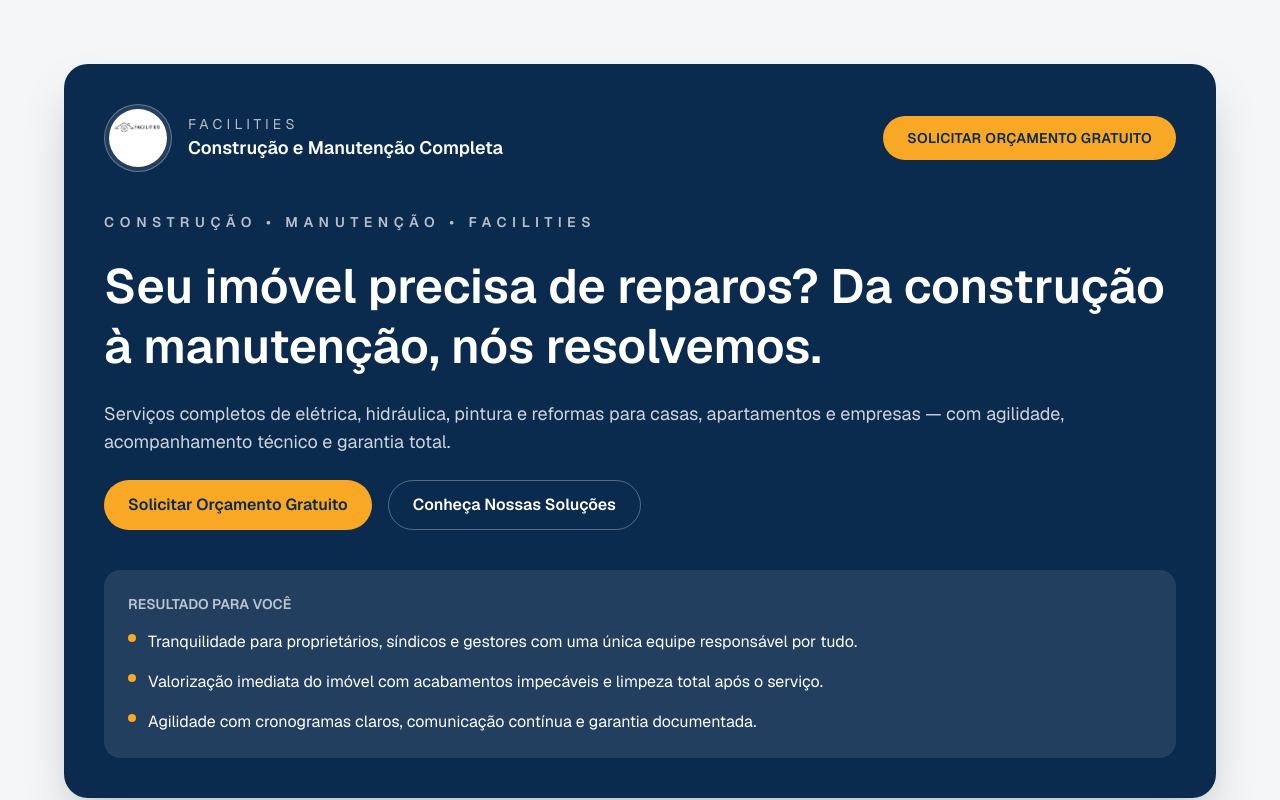
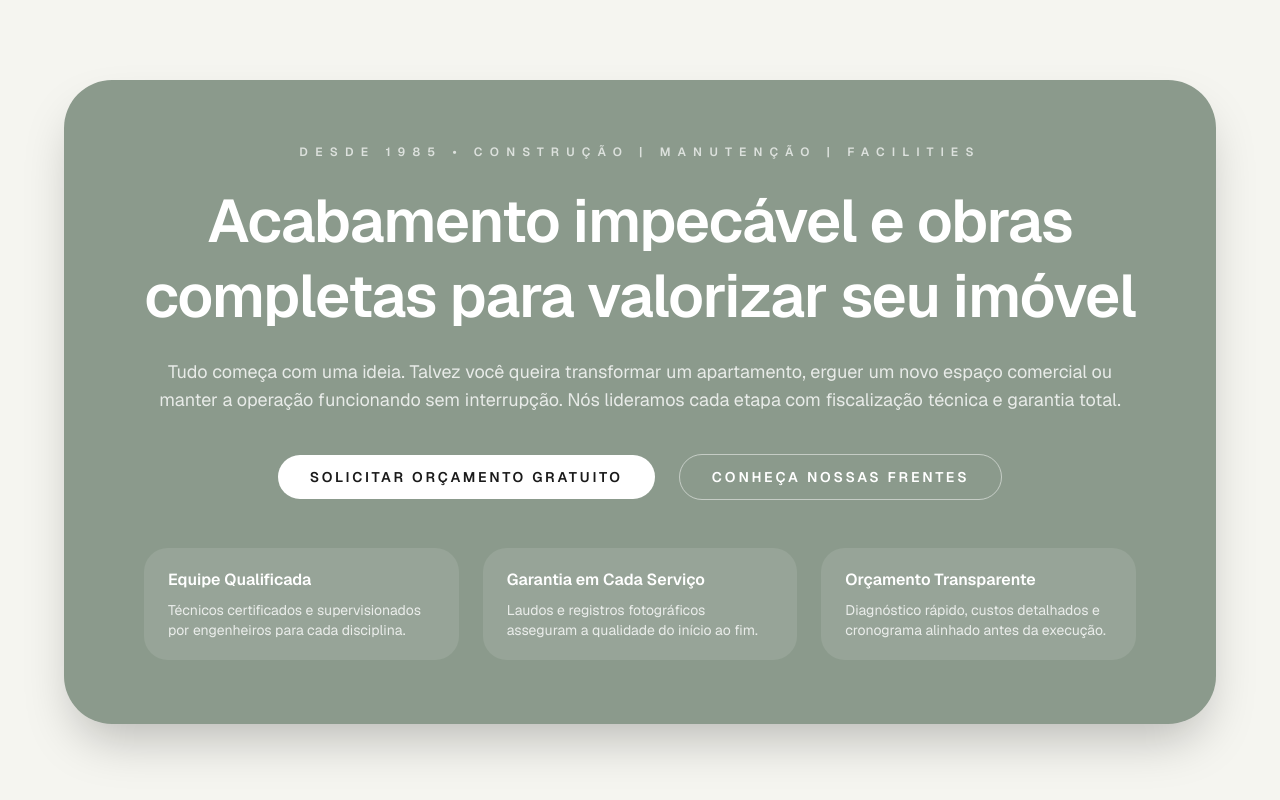
Before and after one commit to euBrunoMelo/Facilities, a Next.js app in the folder facilities-site/: page / in a window 1280 px wide. Shown: the top 800 px of the page. Built offline with nearby package versions, Linux system fonts and the light colour scheme.

Commit message:
Reformulei os estilos e o conteúdo da página inicial; atualize o esquema de cores, as descrições dos serviços e os estilos dos botões para melhorar a experiência do usuário.

```diff
--- a/facilities-site/src/app/globals.css
+++ b/facilities-site/src/app/globals.css
@@ -1,15 +1,15 @@
 @import "tailwindcss";
 
 :root {
-  --primary: #0a2a4e;
-  --accent: #f9a825;
-  --surface: #ffffff;
-  --surface-alt: #f4f6f8;
-  --text: #333333;
+  --primary: #8b9a8c;
+  --secondary: #f5f5f0;
+  --accent: #1a1a1a;
+  --neutral: #ffffff;
+  --text: #1a1a1a;
 }
 
 @theme inline {
-  --color-background: var(--surface);
+  --color-background: var(--secondary);
   --color-foreground: var(--text);
   --font-sans: var(--font-geist-sans);
   --font-mono: var(--font-geist-mono);
@@ -18,19 +18,23 @@
 body {
   font-family: var(--font-geist-sans), system-ui, -apple-system, BlinkMacSystemFont,
     "Segoe UI", sans-serif;
-  background-color: var(--surface-alt);
+  background-color: var(--secondary);
   color: var(--text);
 }
 
 ::selection {
-  background-color: color-mix(in srgb, var(--primary) 70%, white);
+  background-color: color-mix(in srgb, var(--accent) 80%, white);
   color: white;
 }
 
 .section {
-  @apply w-full px-4 py-16 sm:px-6 lg:px-8;
+  @apply w-full px-6 py-20 sm:px-10 lg:px-16;
 }
 
 .container {
-  @apply mx-auto max-w-6xl;
+  @apply mx-auto w-full max-w-6xl;
 }
+
+.pill-button {
+  @apply inline-flex items-center justify-center rounded-full px-8 py-3 text-sm font-semibold uppercase tracking-[0.2em] transition duration-300 ease-in-out;
+}
--- a/facilities-site/src/app/page.tsx
+++ b/facilities-site/src/app/page.tsx
@@ -18,30 +18,26 @@ const trustHighlights = [
   },
 ];
 
-const serviceCategories = [
+const serviceCards = [
   {
-    title: "Manutenção Residencial",
-    items: [
-      "Elétrica e hidráulica completa",
-      "Pequenos reparos e marcenaria",
-      "Pintura e renovação de ambientes",
-    ],
+    title: "Residenciais sob medida",
+    description:
+      "Tudo começa com uma ideia. Talvez você queira transformar um ambiente residencial completo em algo novo.",
   },
   {
-    title: "Reformas e Construção",
-    items: [
-      "Cozinhas e banheiros sob medida",
-      "Pisos, revestimentos e alvenaria",
-      "Projetos estruturais com acompanhamento",
-    ],
+    title: "Reformas estruturais",
+    description:
+      "Talvez você esteja pronto para ampliar um negócio. Nós conduzimos obras integrais com cronograma seguro.",
   },
   {
-    title: "Serviços Comerciais",
-    items: [
-      "Contratos de facilities",
-      "Manutenção preventiva e corretiva",
-      "Adequação de lojas e escritórios",
-    ],
+    title: "Projetos corporativos",
+    description:
+      "Ou talvez precise preparar lojas e escritórios para funcionar sem interrupções. Fazemos isso do piso ao forro.",
+  },
+  {
+    title: "Facilities contínuo",
+    description:
+      "Para quem busca manutenção preventiva e corretiva em ciclos, cuidamos de cada detalhe com equipe fixa.",
   },
 ];
 
@@ -67,6 +63,8 @@ const testimonials = [
 ];
 
 const CTA_LABEL = "Solicitar Orçamento Gratuito";
+const WHATSAPP_LINK =
+  "https://wa.me/5562994149502?text=Ol%C3%A1%2C%20quero%20solicitar%20um%20or%C3%A7amento%20gratuito.";
 
 const mediaItems = [
   {
@@ -89,92 +87,51 @@ const mediaItems = [
 
 export default function Home() {
   return (
-    <div className="bg-[#F4F6F8] text-[#333333]">
+    <div className="bg-[#F5F5F0] text-[#1A1A1A]">
       <main className="flex min-h-screen flex-col gap-12 pb-20">
-        <header className="section pb-0 pt-8">
+        <header className="section pb-0">
           <div className="container">
-            <div className="rounded-3xl bg-[#0A2A4E] p-10 text-white shadow-2xl">
-              <div className="flex flex-col gap-6 lg:flex-row lg:items-center lg:justify-between">
-                <div className="flex items-center gap-4">
-                  <Image
-                    src="/logo.jpg"
-                    alt="Logotipo Facilities"
-                    width={68}
-                    height={68}
-                    className="rounded-full border border-white/30 bg-white/10 p-1"
-                    priority
-                  />
-                  <div>
-                    <p className="text-sm uppercase tracking-[0.3em] text-white/70">
-                      Facilities
+            <div className="rounded-[48px] bg-[#8B9A8C] px-8 py-16 text-center text-white shadow-2xl sm:px-12 lg:px-20">
+              <p className="text-xs font-semibold uppercase tracking-[0.6em] text-white/70">
+                Desde 1985 • Construção | Manutenção | Facilities
               </p>
-                    <p className="text-lg font-semibold">
-                      Construção e Manutenção Completa
+              <h1 className="mt-6 text-4xl font-semibold leading-tight tracking-[-0.02em] text-white sm:text-5xl lg:text-6xl">
+                Acabamento impecável e obras completas para valorizar seu imóvel
+              </h1>
+              <p className="mt-6 text-lg text-white/80">
+                Tudo começa com uma ideia. Talvez você queira transformar um
+                apartamento, erguer um novo espaço comercial ou manter a operação
+                funcionando sem interrupção. Nós lideramos cada etapa com
+                fiscalização técnica e garantia total.
               </p>
-                  </div>
-                </div>
+              <div className="mt-10 flex flex-col items-center justify-center gap-4 sm:flex-row sm:gap-6">
                 <a
-                  href="https://wa.me/5562994149502?text=Ol%C3%A1%2C%20quero%20solicitar%20um%20or%C3%A7amento%20gratuito."
+                  href={WHATSAPP_LINK}
                   target="_blank"
                   rel="noreferrer"
-                  className="inline-flex items-center justify-center rounded-full bg-[#F9A825] px-6 py-3 text-sm font-semibold uppercase tracking-wide text-[#0A2A4E] transition hover:bg-[#ffb733]"
-                >
-                  {CTA_LABEL}
-                </a>
-              </div>
-              <div className="mt-10 grid gap-10 lg:grid-cols-[1.6fr,1fr] lg:items-center">
-                <div className="space-y-6">
-                  <p className="text-sm font-semibold uppercase tracking-[0.4em] text-white/70">
-                    Construção • Manutenção • Facilities
-                  </p>
-                  <h1 className="text-4xl font-semibold leading-tight md:text-5xl">
-                    Seu imóvel precisa de reparos? Da construção à manutenção,
-                    nós resolvemos.
-                  </h1>
-                  <p className="text-lg text-white/80">
-                    Serviços completos de elétrica, hidráulica, pintura e
-                    reformas para casas, apartamentos e empresas — com agilidade,
-                    acompanhamento técnico e garantia total.
-                  </p>
-                  <div className="flex flex-wrap gap-4">
-                    <a
-                      href="https://wa.me/5562994149502?text=Ol%C3%A1%2C%20quero%20solicitar%20um%20or%C3%A7amento%20gratuito."
-                      target="_blank"
-                      rel="noreferrer"
-                      className="inline-flex items-center justify-center rounded-full bg-[#F9A825] px-6 py-3 text-base font-semibold text-[#0A2A4E] transition hover:bg-[#ffb733]"
+                  className="pill-button bg-white text-[#1A1A1A] hover:bg-[#e4e4dc]"
                 >
                   {CTA_LABEL}
                 </a>
                 <a
                   href="#servicos"
-                      className="inline-flex items-center justify-center rounded-full border border-white/30 px-6 py-3 text-base font-semibold text-white transition hover:bg-white/10"
+                  className="pill-button border border-white/50 text-white hover:bg-white/10"
                 >
-                      Conheça Nossas Soluções
+                  Conheça nossas frentes
                 </a>
               </div>
+              <div className="mt-12 grid gap-6 sm:grid-cols-3">
+                {trustHighlights.map((item) => (
+                  <div
+                    key={item.title}
+                    className="rounded-3xl bg-white/10 px-6 py-5 text-left text-sm text-white/90"
+                  >
+                    <p className="text-base font-semibold text-white">
+                      {item.title}
+                    </p>
+                    <p className="mt-2 text-white/80">{item.description}</p>
                   </div>
-                <div className="rounded-2xl bg-white/10 p-6 backdrop-blur">
-                  <p className="text-sm font-semibold uppercase text-white/70">
-                    Resultado para você
-                  </p>
-                  <ul className="mt-4 space-y-4 text-base">
-                    <li className="flex items-start gap-3">
-                      <span className="mt-1 block h-2 w-2 rounded-full bg-[#F9A825]" />
-                      Tranquilidade para proprietários, síndicos e gestores com
-                      uma única equipe responsável por tudo.
-                    </li>
-                    <li className="flex items-start gap-3">
-                      <span className="mt-1 block h-2 w-2 rounded-full bg-[#F9A825]" />
-                      Valorização imediata do imóvel com acabamentos impecáveis
-                      e limpeza total após o serviço.
-                    </li>
-                    <li className="flex items-start gap-3">
-                      <span className="mt-1 block h-2 w-2 rounded-full bg-[#F9A825]" />
-                      Agilidade com cronogramas claros, comunicação contínua e
-                      garantia documentada.
-                    </li>
-                  </ul>
-                </div>
+                ))}
               </div>
             </div>
           </div>
@@ -183,13 +140,13 @@ export default function Home() {
         <section className="section pt-0">
           <div className="container space-y-6">
             <div className="max-w-3xl">
-              <p className="text-sm font-semibold uppercase tracking-[0.4em] text-[#0A2A4E]/80">
-                Antes e Depois em destaque
+              <p className="text-sm font-semibold uppercase tracking-[0.5em] text-[#8B9A8C]">
+                Antes e depois em destaque
               </p>
-              <h2 className="mt-3 text-3xl font-semibold text-[#0A2A4E]">
+              <h2 className="mt-3 text-4xl font-semibold text-[#1A1A1A]">
                 Veja como transformamos ambientes com acabamento preciso
               </h2>
-              <p className="mt-4 text-lg text-[#333333]/80">
+              <p className="mt-4 text-lg text-[#444444]">
                 Resultado real de um projeto recente: planejamento, execução do
                 forro e finalização com limpeza completa. A mesma equipe que
                 lidera este processo pode estar no seu imóvel.
@@ -227,66 +184,72 @@ export default function Home() {
         </section>
 
         <section id="servicos" className="section">
-          <div className="container space-y-8">
-            <div className="max-w-2xl">
-              <p className="text-sm font-semibold uppercase tracking-[0.4em] text-[#0A2A4E]/80">
+          <div className="container space-y-10">
+            <div className="max-w-3xl">
+              <p className="text-sm font-semibold uppercase tracking-[0.5em] text-[#8B9A8C]">
                 Nossos serviços
               </p>
-              <h2 className="mt-3 text-3xl font-semibold text-[#0A2A4E]">
-                Soluções completas para seu imóvel
+              <h2 className="mt-4 text-4xl font-semibold tracking-[-0.02em] text-[#1A1A1A]">
+                Construtores de confiança para cada fase da obra
               </h2>
-              <p className="mt-4 text-lg text-[#333333]/80">
-                Atuamos do reparo emergencial às grandes reformas, integrando
-                engenharia, mão de obra especializada e gestão de facilities em
-                um único contrato.
+              <p className="mt-4 text-lg text-[#444444]">
+                Tudo começa com uma ideia. Talvez você queira abrir um negócio.
+                Talvez você queira transformar um passatempo em algo mais sério.
+                Ou talvez você tenha um projeto criativo para compartilhar com o
+                mundo. A Oranssi executa com planejamento, segurança e
+                comunicação constante.
               </p>
             </div>
-            <div className="grid gap-6 md:grid-cols-3">
-              {serviceCategories.map((category) => (
-                <div
-                  key={category.title}
-                  className="flex flex-col gap-4 rounded-2xl bg-white p-6 shadow-lg"
+            <div className="grid gap-6 md:grid-cols-2 xl:grid-cols-4">
+              {serviceCards.map((card) => (
+                <article
+                  key={card.title}
+                  className="flex h-full flex-col gap-4 rounded-[32px] bg-white px-6 py-8 shadow-lg transition hover:-translate-y-1 hover:shadow-xl"
                 >
-                  <h3 className="text-xl font-semibold text-[#0A2A4E]">
-                    {category.title}
+                  <div className="h-14 w-14 rounded-full border border-[#8B9A8C]/40 text-center text-2xl font-semibold text-[#8B9A8C]">
+                    •
+                  </div>
+                  <h3 className="text-2xl font-semibold tracking-[-0.02em] text-[#1A1A1A]">
+                    {card.title}
                   </h3>
-                  <ul className="space-y-3 text-base text-[#333333]/80">
-                    {category.items.map((item) => (
-                      <li key={item} className="flex items-start gap-3">
-                        <span className="mt-2 block h-2 w-2 rounded-full bg-[#F9A825]" />
-                        <span>{item}</span>
-                      </li>
-                    ))}
-                  </ul>
-                </div>
+                  <p className="text-base leading-relaxed text-[#555555]">
+                    {card.description}
+                  </p>
+                  <span className="mt-auto text-sm font-semibold uppercase tracking-[0.3em] text-[#8B9A8C]">
+                    ENTRE EM CONTATO
+                  </span>
+                </article>
               ))}
             </div>
           </div>
         </section>
 
         <section className="section">
-          <div className="container rounded-3xl bg-white p-10 shadow-xl">
-            <div className="grid gap-10 lg:grid-cols-2">
+          <div className="container rounded-[40px] bg-white p-12 shadow-xl">
+            <div className="grid gap-12 lg:grid-cols-2">
               <div>
-                <p className="text-sm font-semibold uppercase tracking-[0.4em] text-[#0A2A4E]/80">
+                <p className="text-sm font-semibold uppercase tracking-[0.5em] text-[#8B9A8C]">
                   Diferenciais
                 </p>
-                <h2 className="mt-3 text-3xl font-semibold text-[#0A2A4E]">
+                <h2 className="mt-4 text-4xl font-semibold text-[#1A1A1A]">
                   Tranquilidade do início ao fim do projeto
                 </h2>
-                <p className="mt-4 text-lg text-[#333333]/80">
-                  Cada etapa é planejada para reduzir ruído, evitar retrabalhos
-                  e manter você informado. Transparência total para proprietários,
+                <p className="mt-4 text-lg text-[#444444]">
+                  Cada etapa é planejada para reduzir ruído, evitar retrabalhos e
+                  manter você informado. Transparência total para proprietários,
                   síndicos e gestores de facilities.
                 </p>
               </div>
-              <div className="space-y-6">
+              <div className="grid gap-6 sm:grid-cols-2">
                 {trustHighlights.map((item) => (
-                  <div key={item.title} className="rounded-2xl bg-[#F4F6F8] p-5">
-                    <p className="text-lg font-semibold text-[#0A2A4E]">
+                  <div
+                    key={item.title}
+                    className="rounded-[28px] bg-[#F5F5F0] p-6 transition hover:-translate-y-1 hover:shadow-lg"
+                  >
+                    <p className="text-lg font-semibold text-[#1A1A1A]">
                       {item.title}
                     </p>
-                    <p className="mt-2 text-[#333333]/80">{item.description}</p>
+                    <p className="mt-3 text-[#555555]">{item.description}</p>
                   </div>
                 ))}
               </div>
@@ -295,31 +258,27 @@ export default function Home() {
         </section>
 
         <section className="section">
-          <div className="container space-y-8">
-            <div className="text-center">
-              <p className="text-sm font-semibold uppercase tracking-[0.4em] text-[#0A2A4E]/80">
-                Prova social
+          <div className="container rounded-[40px] bg-[#8B9A8C] px-8 py-16 text-white shadow-2xl">
+            <div className="mx-auto max-w-3xl text-center">
+              <p className="text-sm font-semibold uppercase tracking-[0.5em] text-white/70">
+                O que dizem nossos clientes
               </p>
-              <h2 className="mt-3 text-3xl font-semibold text-[#0A2A4E]">
-                Clientes que já contam com a nossa equipe
+              <h2 className="mt-4 text-4xl font-semibold tracking-[-0.02em]">
+                Experiência sem dor de cabeça, do briefing à entrega
               </h2>
-              <p className="mt-4 text-lg text-[#333333]/80">
-                Pontualidade, limpeza e qualidade em cada entrega — seja em um
-                apartamento ou em toda a operação comercial.
-              </p>
             </div>
-            <div className="grid gap-6 md:grid-cols-3">
+            <div className="mt-12 grid gap-6 md:grid-cols-3">
               {testimonials.map((item) => (
                 <figure
                   key={item.name}
-                  className="rounded-2xl bg-white p-6 text-left shadow-lg"
+                  className="rounded-3xl bg-white/10 p-8 text-left shadow-lg backdrop-blur"
                 >
-                  <blockquote className="text-base italic text-[#333333]/90">
+                  <blockquote className="text-lg leading-relaxed text-white">
                     “{item.quote}”
                   </blockquote>
-                  <figcaption className="mt-4 text-sm font-semibold text-[#0A2A4E]">
+                  <figcaption className="mt-6 text-sm font-semibold uppercase tracking-[0.3em] text-white/80">
                     {item.name}
-                    <span className="block text-xs font-normal text-[#333333]/70">
+                    <span className="mt-1 block text-xs font-normal tracking-normal text-white/70">
                       {item.role}
                     </span>
                   </figcaption>
@@ -331,39 +290,42 @@ export default function Home() {
 
         <section id="contato" className="section pt-0">
           <div className="container">
-            <div className="rounded-3xl bg-[#0A2A4E] p-10 text-white shadow-2xl">
-              <div className="grid gap-8 lg:grid-cols-[2fr,1fr] lg:items-center">
+            <div className="grid overflow-hidden rounded-[40px] bg-[#1A1A1A] text-white shadow-2xl lg:grid-cols-5">
+              <div className="relative h-full min-h-[320px] lg:col-span-2">
+                <Image
+                  src="/sala/forro_sala2.jpg"
+                  alt="Detalhe de projeto executado"
+                  fill
+                  className="object-cover"
+                  priority
+                />
+              </div>
+              <div className="space-y-6 px-8 py-12 lg:col-span-3 lg:px-12">
+                <p className="text-sm font-semibold uppercase tracking-[0.5em] text-white/60">
+                  Pronto para criar sua visão?
+                </p>
+                <h2 className="text-4xl font-semibold tracking-[-0.02em]">
+                  Conversamos sobre briefing, cronograma e investimento em uma
+                  única chamada.
+                </h2>
+                <p className="text-lg text-white/80">
+                  Tudo começa com uma ideia. Talvez você queira abrir um negócio,
+                  talvez queira transformar um passatempo em algo mais sério. Envie
+                  seu desafio e devolvemos um plano com 100% de transparência.
+                </p>
                 <div>
-                  <p className="text-sm font-semibold uppercase tracking-[0.4em] text-white/70">
-                    Última chamada
-                  </p>
-                  <h2 className="mt-3 text-3xl font-semibold">
-                    Não deixe um pequeno problema virar uma grande dor de
-                    cabeça.
-                  </h2>
-                  <p className="mt-4 text-lg text-white/80">
-                    Fale com nossos especialistas hoje mesmo e receba um
-                    orçamento gratuito com cronograma de execução em até 24h
-                    úteis.
-                  </p>
-                </div>
-                <div className="flex flex-col gap-4 rounded-2xl bg-white/10 p-6 text-center">
-                  <p className="text-sm uppercase tracking-[0.3em] text-white/80">
-                    Pronto para começar?
-                  </p>
                   <a
-                    href="https://wa.me/5562994149502?text=Ol%C3%A1%2C%20quero%20solicitar%20um%20or%C3%A7amento%20gratuito."
+                    href={WHATSAPP_LINK}
                     target="_blank"
                     rel="noreferrer"
-                    className="inline-flex items-center justify-center rounded-full bg-[#F9A825] px-6 py-3 text-base font-semibold text-[#0A2A4E] transition hover:bg-[#ffb733]"
+                    className="pill-button bg-white text-[#1A1A1A] hover:bg-[#f0f0f0]"
                   >
                     {CTA_LABEL}
                   </a>
-                  <p className="text-xs text-white/70">
-                    Preferimos atendimento consultivo. Envie seu desafio e
-                    retornamos com a melhor solução.
+                </div>
+                <p className="text-sm uppercase tracking-[0.3em] text-white/60">
+                  Atendimento consultivo • Retorno em até 24h úteis
                 </p>
-                </div>
               </div>
             </div>
           </div>
```
Also changed, not shown: 1 other file (tests, documents, lock files or other folders). Lines whose indentation alone changed are shown as unchanged.
